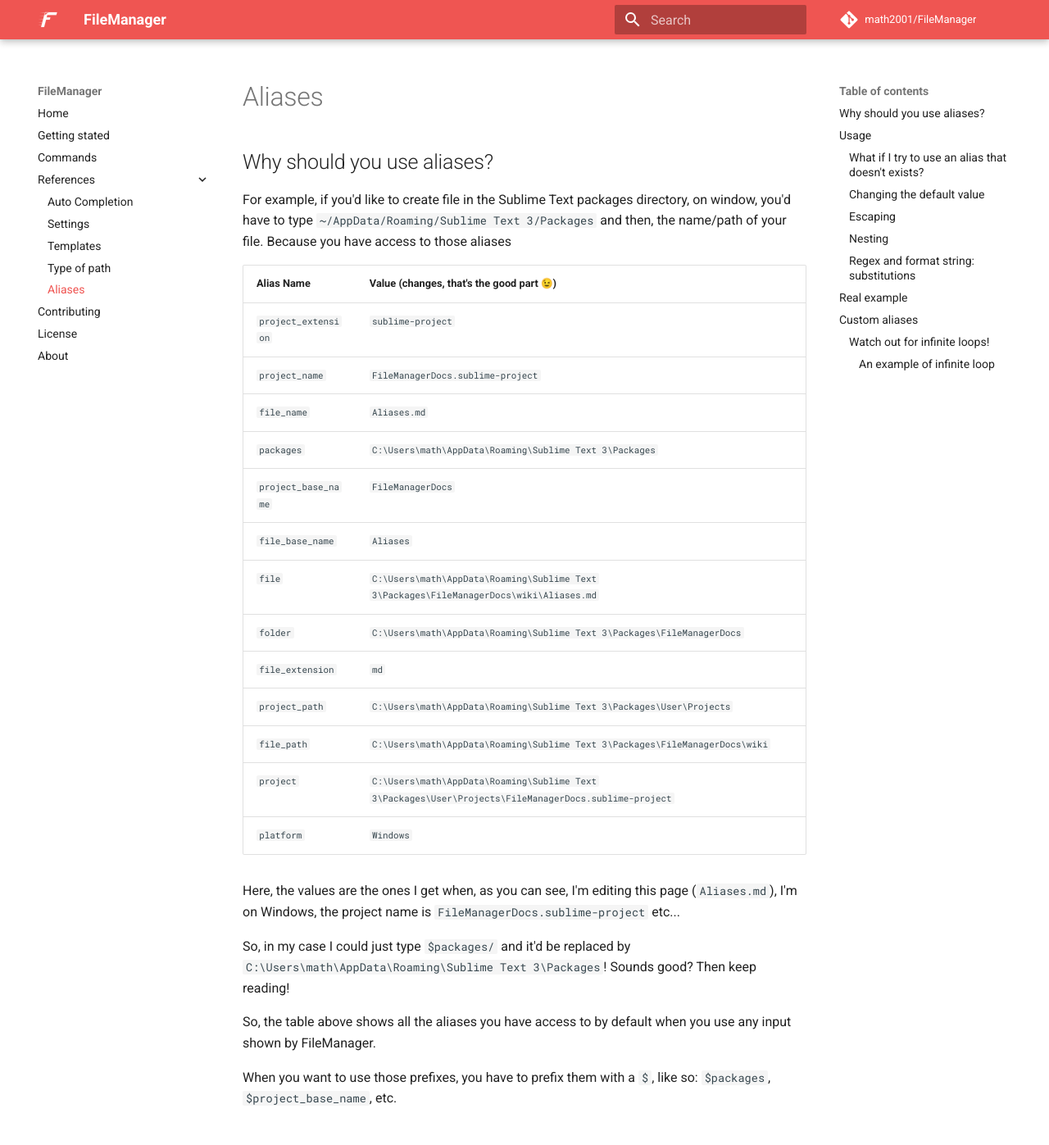
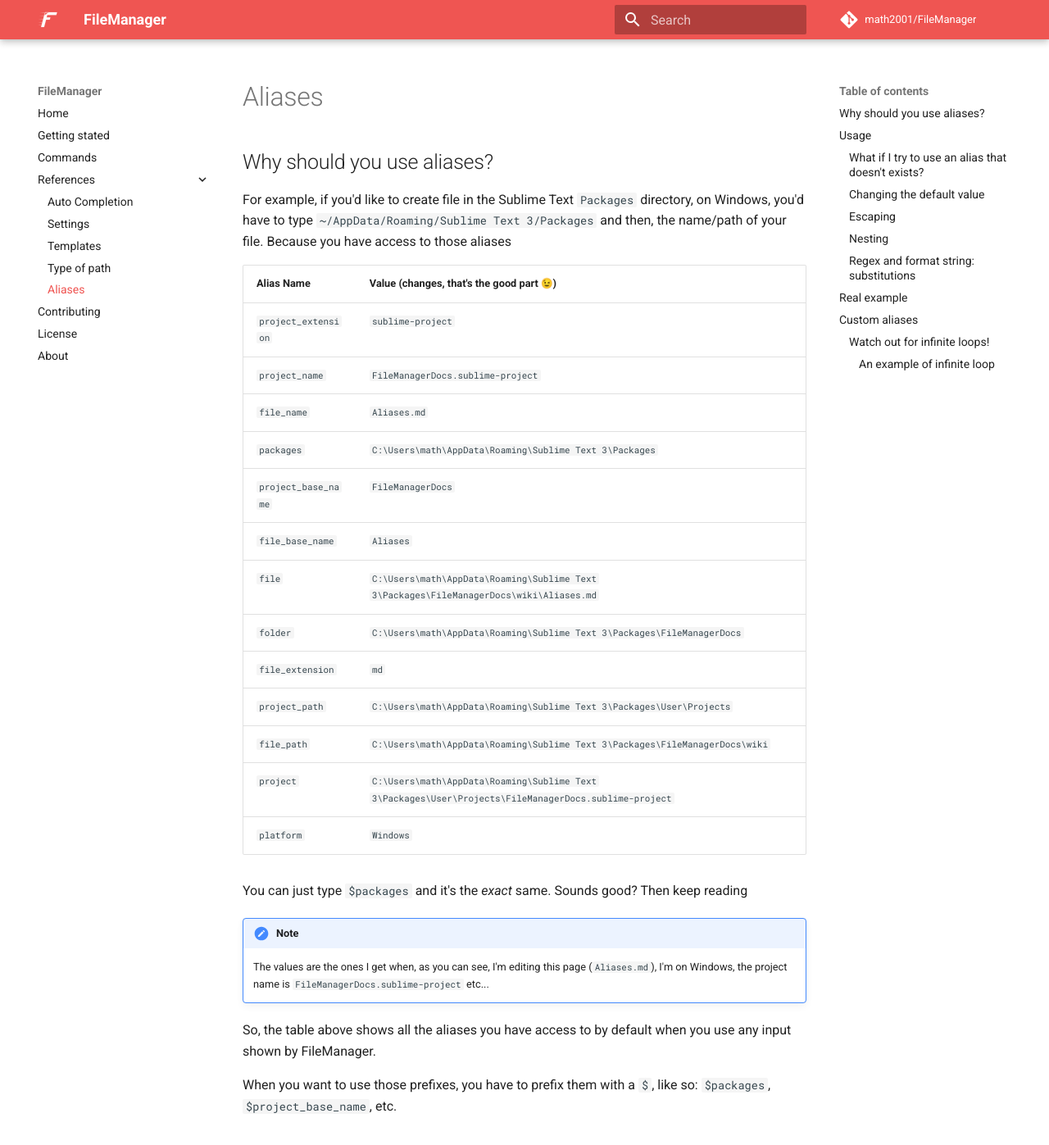
Before and after one commit to math2001/FileManager, an MkDocs documentation site: the page built from docs/references/aliases.md, in a window 1280 px wide and 1400 px high. Shown: the top 1397 px of the window at 82% size. Built offline with MkDocs 1.6.1 and Material for MkDocs 9.7.7, drawn with Linux system fonts in a browser that asks for light colours; emoji names are drawn with the system emoji font; comment, search, counter and statistics services are not loaded; old or Windows-style settings are respelled for this version of MkDocs.

Commit message:
:memo: update aliases.md

```diff
--- a/docs/references/aliases.md
+++ b/docs/references/aliases.md
@@ -1,6 +1,6 @@
 ## Why should you use aliases?
 
-For example, if you'd like to create file in the Sublime Text packages directory, on window,
+For example, if you'd like to create file in the Sublime Text `Packages` directory, on Windows,
 you'd have to type `~/AppData/Roaming/Sublime Text 3/Packages` and then, the name/path of your
 file. Because you have access to those aliases
 
@@ -20,11 +20,11 @@
 | `project`           | `C:\Users\math\AppData\Roaming\Sublime Text 3\Packages\User\Projects\FileManagerDocs.sublime-project` |
 | `platform`          | `Windows`                                                                                             |
 
-Here, the values are the ones I get when, as you can see, I'm editing this page (`Aliases.md`),
-I'm on Windows, the project name is `FileManagerDocs.sublime-project` etc...
+You can just type `$packages` and it's the *exact* same. Sounds good? Then keep reading
 
-So, in my case I could just type `$packages/` and it'd be replaced by
-`C:\Users\math\AppData\Roaming\Sublime Text 3\Packages`! Sounds good? Then keep reading!
+!!! note
+    The values are the ones I get when, as you can see, I'm editing this page (`Aliases.md`),
+    I'm on Windows, the project name is `FileManagerDocs.sublime-project` etc...
 
 So, the table above shows all the aliases you have access to by default when you use any input
 shown by FileManager.
```
